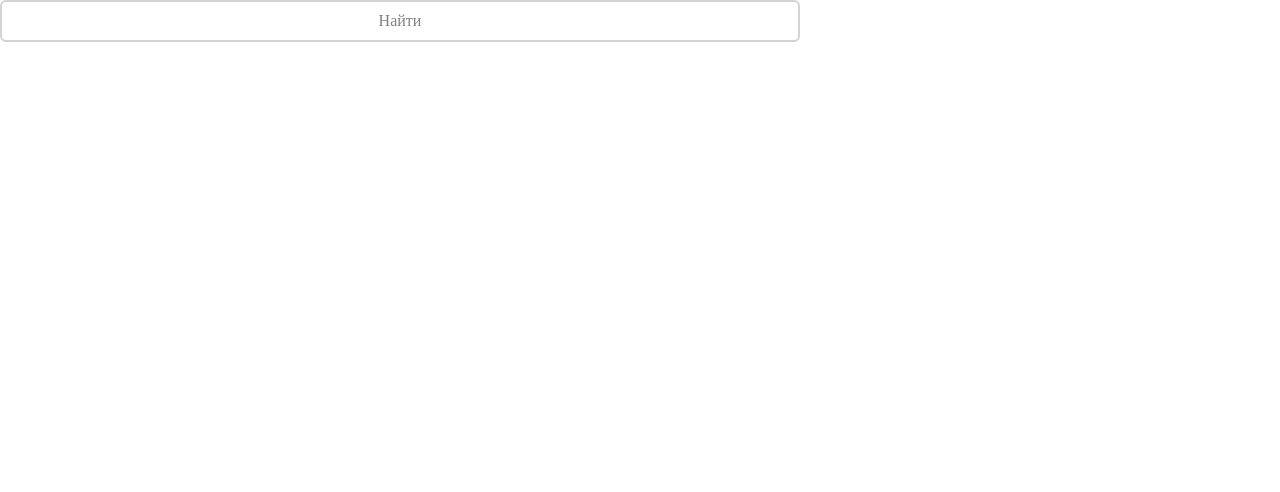
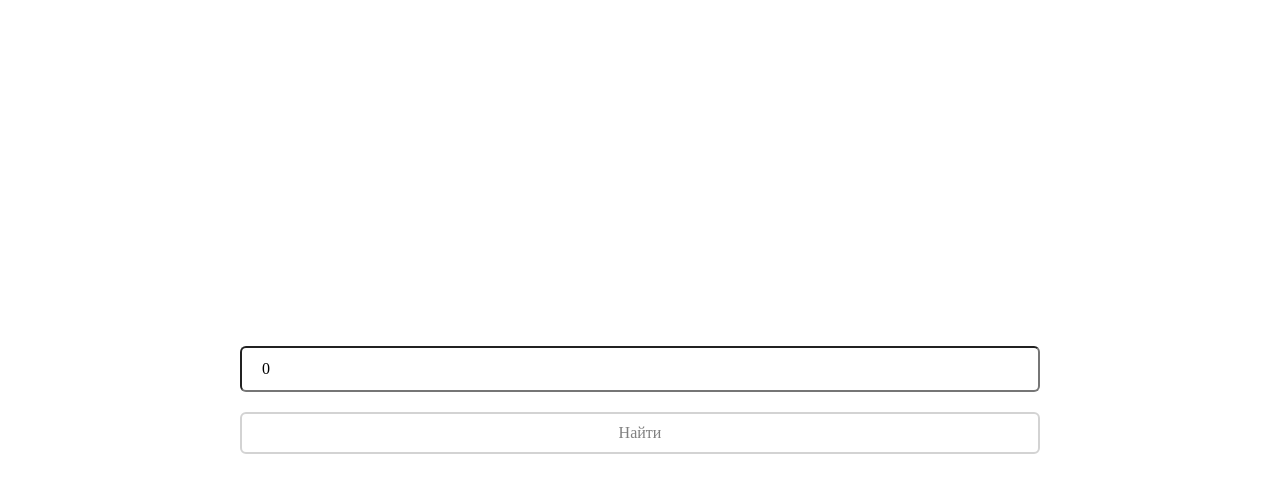
Before and after one commit to strwatcher/neurone-test, a React (Vite) app: page / in a window 1280 px wide. Shown: the top 492 px of the page. Built offline with nearby package versions, Linux system fonts and the light colour scheme.

Commit message:
integrate main page into app

```diff
--- a/src/app/app.tsx
+++ b/src/app/app.tsx
@@ -1,29 +1,5 @@
-import { Button } from '@/shared/ui'
-import { useAppDispatch, useAppSelector } from '@/store'
-import { fetchTodoById } from '@/store/todo/model'
-import { useEffect } from 'react'
+import { Main } from '@/pages/main/main'
 
 export const App = () => {
-  const dispatch = useAppDispatch()
-  const { todo, status } = useAppSelector((state) => ({
-    todo: state.todo.todo,
-    status: state.todo.status,
-  }))
-
-  useEffect(() => {
-    console.log(todo)
-  }, [todo])
-
-  return (
-    <section>
-      <Button
-        text="Найти"
-        onClick={() => {
-          console.log('here')
-          dispatch(fetchTodoById(5))
-        }}
-      />
-      {status === 'loading' && 'Загрузка'}
-    </section>
-  )
+  return <Main />
 }
--- /dev/null
+++ b/src/app/index.scss
@@ -0,0 +1,3 @@
+body * {
+  box-sizing: border-box ;
+}
--- a/src/app/index.tsx
+++ b/src/app/index.tsx
@@ -1,6 +1,7 @@
 import React from 'react'
 import ReactDOM from 'react-dom/client'
 import 'normalize.css'
+import './index.scss'
 import { Provider } from 'react-redux'
 import { store } from '@/store'
 import { App } from './app'
```
